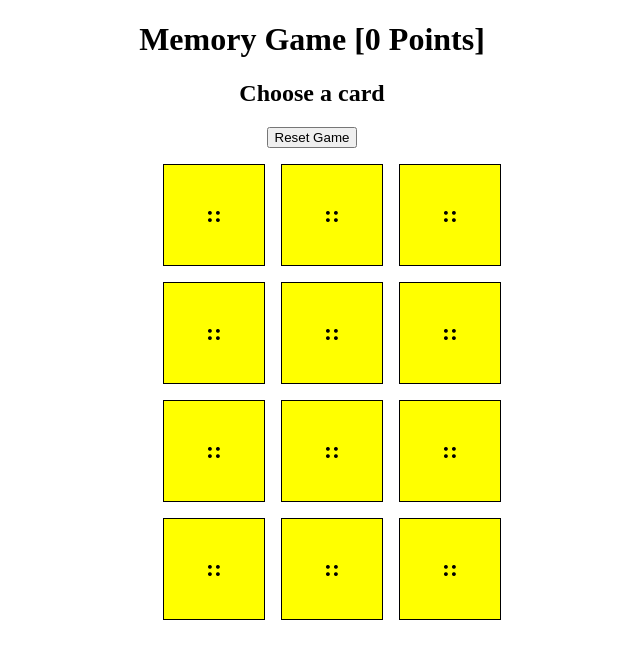
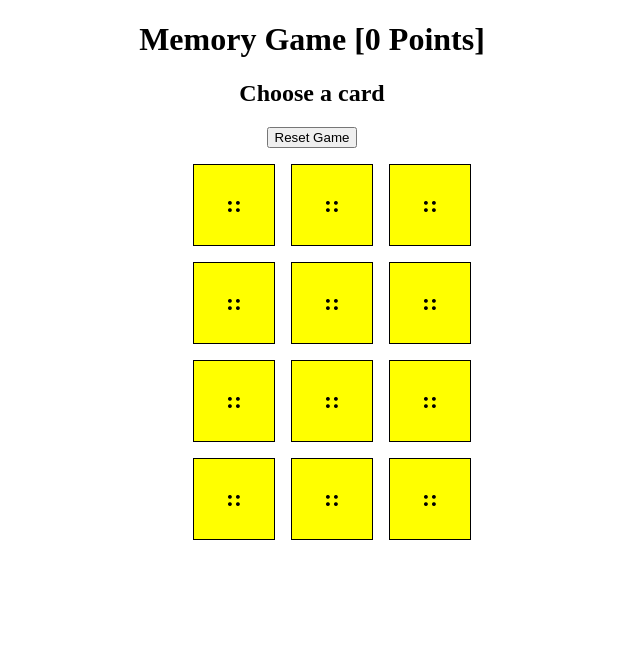
Before and after one commit to kellerman-mota/memory-game, an Angular app: page / in a window 1280 px wide. Shown: the top 658 px of the page, without its empty margins (328-968 px from the left). Built offline with nearby package versions, Linux system fonts and the light colour scheme.

Commit message:
corrigiu tamanho dos cartoes

```diff
--- a/src/app/app.component.css
+++ b/src/app/app.component.css
@@ -6,8 +6,8 @@ ul {
 }
 
 div.card{
-    width: 100px;
-    height: 100px;
+    width: 5em;
+    height: 5em;
     border: 1px solid;
 }
 
```
